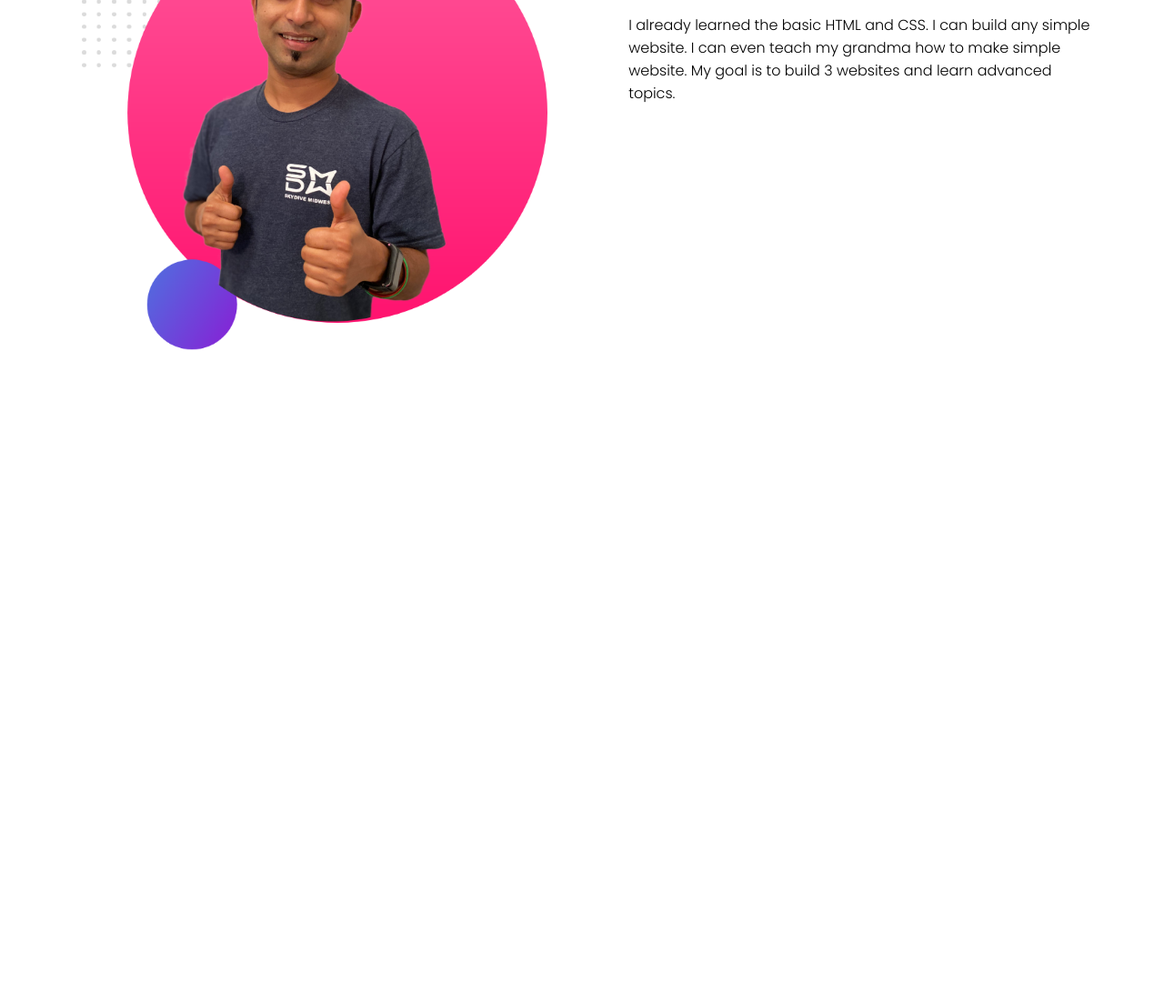
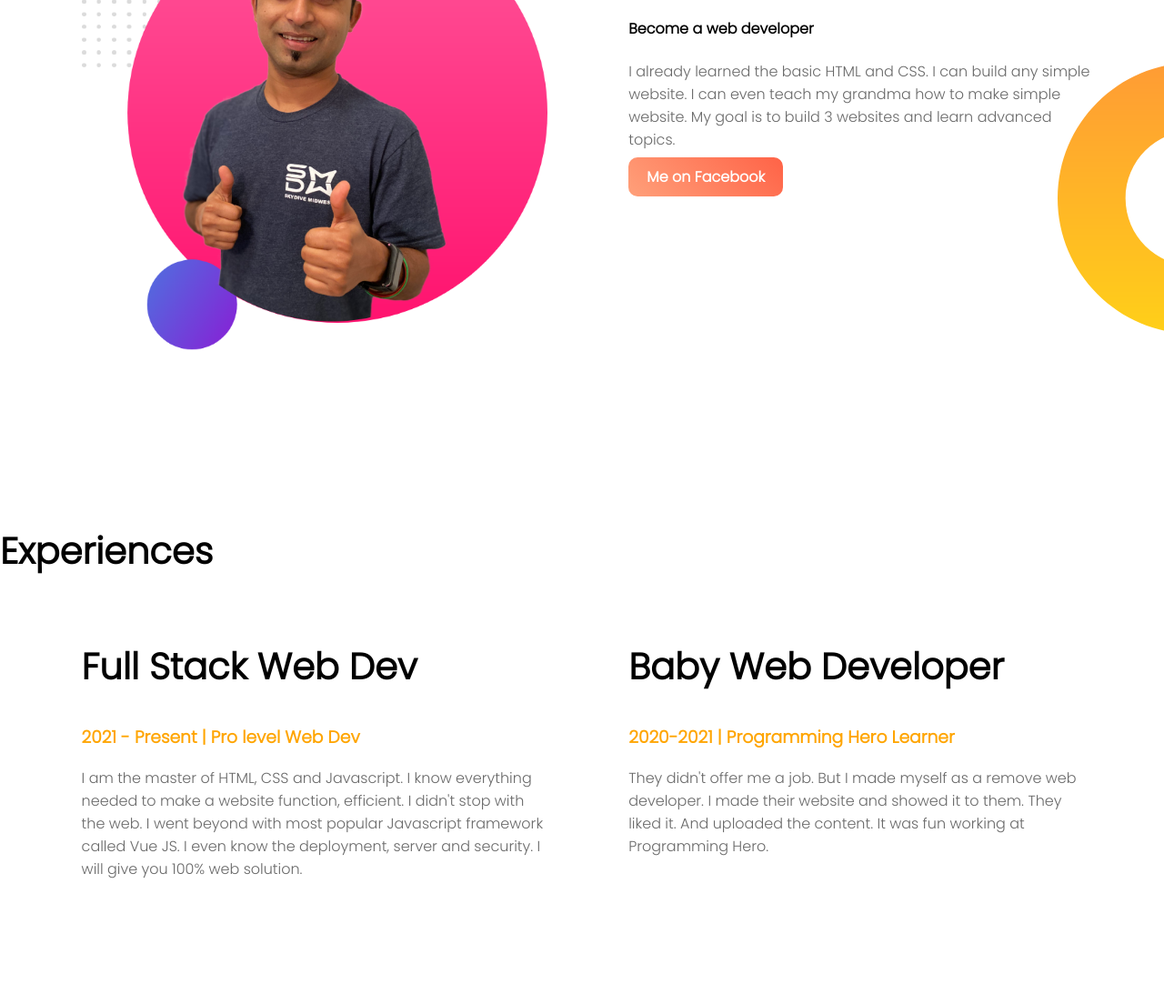
Before and after one commit to developermustafa100/web-portfolio, a plain HTML site: page index.html in a window 1280 px wide. Shown: the part 757-1861 px from the top of the page at 91% size. Before the commit the page ends 1300 px from the top, so only its background shows below. Drawn offline with Linux system fonts and the light colour scheme.

Commit message:
hal of website done

```diff
--- a/index.html
+++ b/index.html
@@ -15,26 +15,47 @@
     <section class="top-banner">
         <div class="half-width">
             <h1>Welcome To</h1>
-            <h1><span class="name-highlight">Mustafa's</span> World</h1>
+            <h1><span class="orange-highlight">Mustafa's</span> World</h1>
             <h3>World-class professional web developer</h3>
-            <p>You might saw me jumping, climbing buildings, and stopping trains. But nobody pays me a dime for that work.
-            That's why I am learning and mastering web development. I will not stop until I become the Web Development
-            Hero.</p>
-            <a class="link-button" href="https://www.linkedin.com/in/muhammad-mustafa-623551254/" target="_blank">HIRE ME</a>
+            <p>You might saw me jumping, climbing buildings, and stopping trains. But nobody pays me a dime for that
+                work.
+                That's why I am learning and mastering web development. I will not stop until I become the Web
+                Development
+                Hero.</p>
+            <a class="link-button" href="https://www.linkedin.com/in/muhammad-mustafa-623551254/" target="_blank">HIRE
+                ME</a>
         </div>
-            <div class="half-width">
-                <img src="images/jhankar.png" alt="">
-            </div>
+        <div class="half-width">
+            <img src="images/jhankar.png" alt="">
+        </div>
 </body>
 </section>
-<section class="middle-banner">
+<section class="dream-area">
     <div class="half-width">
         <img src="images/jhankar2.png" alt="">
     </div>
     <div class="half-width">
         <h2>Dream Big</h2>
         <h4>Become a web developer</h4>
-        <p>I already learned the basic HTML and CSS. I can build any simple website. I can even teach my grandma how to make simple website. My goal is to build 3 websites and learn advanced topics.</p>
+        <p>I already learned the basic HTML and CSS. I can build any simple website. I can even teach my grandma how to
+            make simple website. My goal is to build 3 websites and learn advanced topics.</p>
+        <a href="https://www.facebook.com/freelancer.mustafa" target="_blank" class="link-button">Me on Facebook</a>
+    </div>
+</section>
+<section class="experience-area">
+    <h2>Experiences</h2>
+    <div class="half-width">
+        <h2>Full Stack Web Dev</h2>
+        <h3 class="orange-highlight">2021 - Present | Pro level Web Dev</h3>
+        <p>I am the master of HTML, CSS and Javascript. I know everything needed to make a website function, efficient.
+            I didn't stop with the web. I went beyond with most popular Javascript framework called Vue JS. I even know
+            the deployment, server and security. I will give you 100% web solution.</p>
+    </div>
+    <div class="half-width">
+        <h2>Baby Web Developer</h2>
+        <h3 class="orange-highlight">2020-2021 | Programming Hero Learner</h3>
+        <p>They didn't offer me a job. But I made myself as a remove web developer. I made their website and showed it
+            to them. They liked it. And uploaded the content. It was fun working at Programming Hero.</p>
     </div>
 </section>
 
--- a/style.css
+++ b/style.css
@@ -1,3 +1,6 @@
+p{
+    color: dimgray;
+}
 body{
     font-family: 'Poppins', sans-serif;
     margin: 0px;
@@ -5,7 +8,10 @@ body{
 h1{
     font-size: 50px;
 }
-.name-highlight{
+h2{
+    font-size: 40px;
+}
+.orange-highlight{
     color: orange;
 }
 .half-width{
@@ -34,3 +40,8 @@ section{
     color: white;
     font-weight: 700;
 }
+.dream-area{
+    background-image: url(images/dream-bg.png);
+    background-repeat: no-repeat;
+    background-position: right;
+}
```
